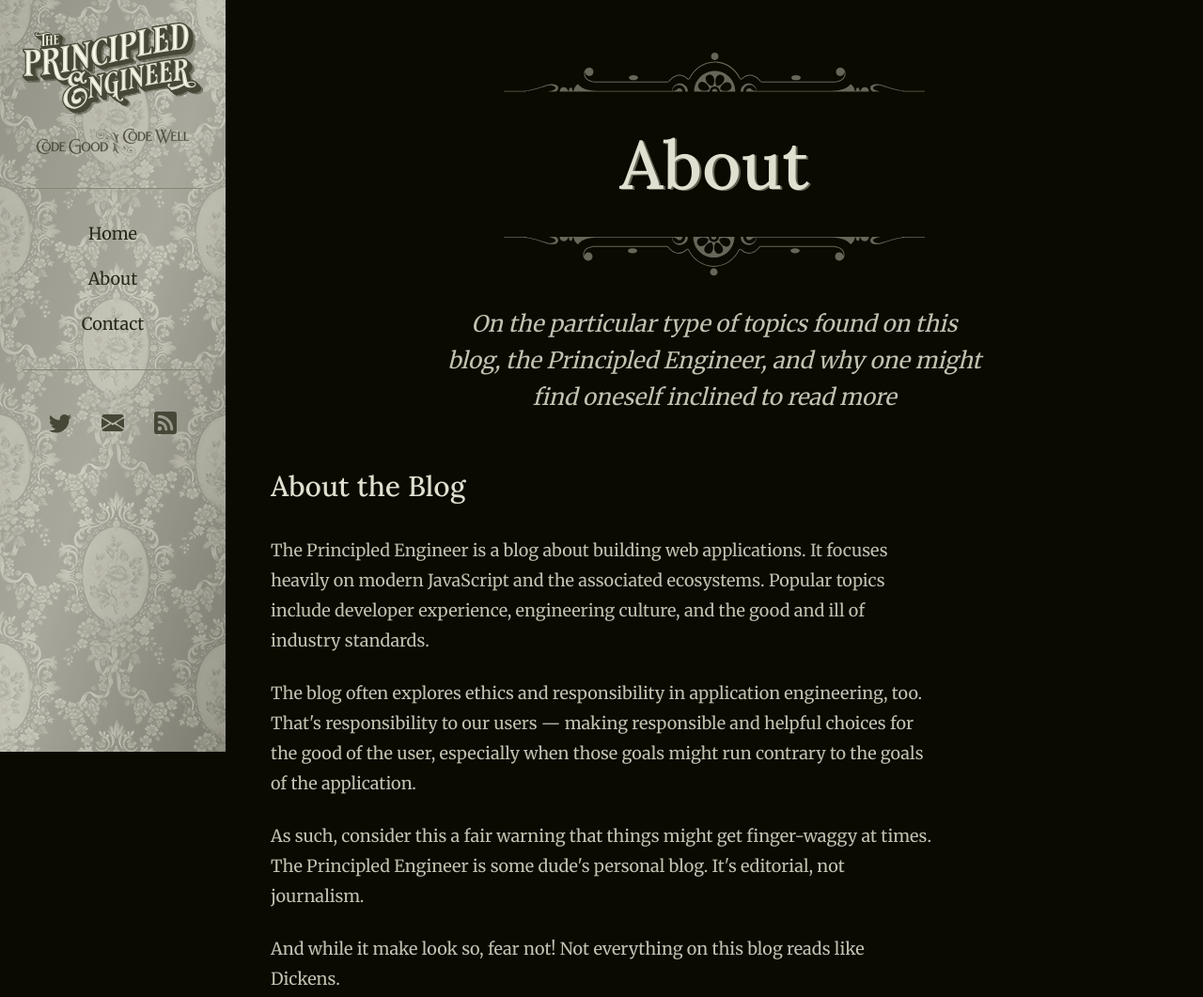
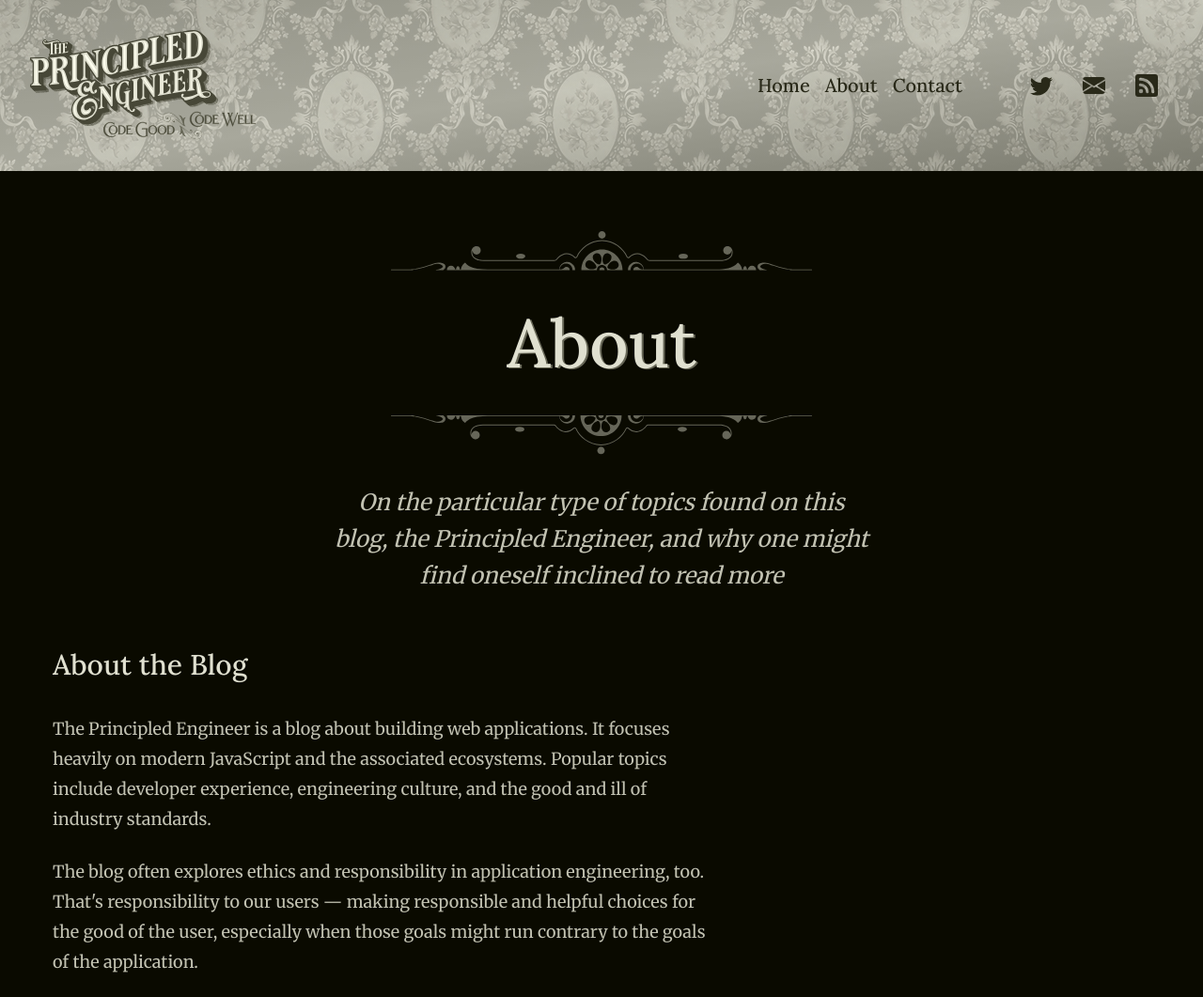
Before and after one commit to phillipluther/principled-engineer, a Gatsby site: page /about in a window 1280 px wide. Shown: the top 1061 px of the page at 94% size. Built offline with nearby package versions, Linux system fonts and the light colour scheme; Gatsby itself is replaced by a stand-in of ours.

Commit message:
reposition header nav at lg

```diff
--- a/src/components/header.tsx
+++ b/src/components/header.tsx
@@ -13,6 +13,7 @@ import Logo from '../images/principled-engineer-logo.inline.svg';
 import Drawer from './drawer';
 import Flourish from './flourish';
 import PrimaryNav from './primary-nav';
+import { SkipNavLink } from './skip-nav';
 import SocialMenu from './social-menu';
 
 const NavTitle = () => (
@@ -52,35 +53,34 @@ const Header = ({ className }: { className?: string }) => {
 
   return (
     <header
-      className={classnames('relative bg-global-header p-4 md:p-6', className)}
+      className={classnames('relative bg-global-header padded', className)}
     >
+      {isLarge && <SkipNavLink label="Skip Navigation" />}
+
+      <div className="max-w-screen-xl mx-auto flex justify-between items-center">
         <h1 className="inline-block">
           <Link to="/">
-          <Logo className="w-[235px] lg:w-full h-auto" alt="" aria-hidden />
+            <Logo className="w-[200px] h-auto" alt="" aria-hidden />
             <VisuallyHidden elementType="span">
               The Principled Engineer
             </VisuallyHidden>
           </Link>
-      </h1>
-
           <Tagline
-        className="relative bottom-4 left-[78px] lg:static lg:my-2 lg:w-full"
+            className="relative bottom-4 -mb-4 left-[78px]"
             alt=""
             aria-hidden
           />
           <VisuallyHidden elementType="p">Code good. Code well.</VisuallyHidden>
+        </h1>
 
         {isLarge ? (
           <>
-          <hr className="border-brando-500 w-full mt-8" />
-          <nav className="flex flex-wrap align-middle justify-center py-6">
+            <nav className="flex align-middle justify-end w-full">
               <PrimaryNav
-              className="w-full [&>li]:w-full text-brando-200"
+                className="text-brando-200 lg:flex-nowrap mr-12 lg:text-xl"
                 onClick={() => setIsMenuOpen(false)}
               />
-
-            <hr className="border-brando-500 w-full mt-6 mb-4" />
-            <SocialMenu className="pt-3 w-full justify-center text-brando-300" />
+              <SocialMenu className="justify-center text-brando-200" />
             </nav>
           </>
         ) : (
@@ -91,11 +91,6 @@ const Header = ({ className }: { className?: string }) => {
                 'icon-button',
                 'shadow-md',
                 'bg-brando-700',
-              'absolute',
-              'top-1/2',
-              'right-6',
-              'md:right-8',
-              '-mt-[28px]',
                 'text-[36px]',
               ].join(' ')}
               ref={buttonRef}
@@ -122,6 +117,7 @@ const Header = ({ className }: { className?: string }) => {
             </Drawer>
           </>
         )}
+      </div>
     </header>
   );
 };
--- a/src/components/layout.js
+++ b/src/components/layout.tsx
@@ -9,10 +9,10 @@ const Layout = ({ location, children }) => {
   const isRootPath = location.pathname === rootPath;
 
   return (
-    <div className="lg:pl-[240px]" data-is-root-path={isRootPath}>
-      <Header className="lg:fixed lg:fixed-left lg:h-screen lg:w-[240px]" />
+    <div data-is-root-path={isRootPath}>
+      <Header />
 
-      <main className="p-4 md:p-6">
+      <main className="padded">
         <SkipNavTarget />
         {children}
       </main>
--- a/src/components/primary-nav.tsx
+++ b/src/components/primary-nav.tsx
@@ -33,14 +33,17 @@ const PrimaryNav = ({
   className,
   ...props
 }: PrimaryNavProps) => (
-  <ul className={classnames('flex', 'flex-wrap', className)} {...props}>
+  <ul
+    className={classnames('flex', 'flex-wrap', 'text-lg', className)}
+    {...props}
+  >
     {primaryNavItems.map(({ label, href }) =>
       !showHome && href === '/' ? null : (
         <li
-          className="flex justify-center align-middle relative px-2"
+          className="flex justify-center items-center relative px-2 font-display"
           key={href}
         >
-          <Link to={href} className="text-lg w-full text-center leading-[48px]">
+          <Link to={href} className="w-full text-center leading-[48px]">
             {label}
           </Link>
         </li>
--- a/src/components/skip-nav.tsx
+++ b/src/components/skip-nav.tsx
@@ -10,7 +10,12 @@ const SkipNavLink = ({
   id?: string;
   label: string;
 }) => (
-  <VisuallyHidden id={id} isFocusable elementType="a">
+  <VisuallyHidden
+    isFocusable
+    elementType="a"
+    href={`#${id}`}
+    className="absolute z-20 p-4 bg-brando-200"
+  >
     {label}
   </VisuallyHidden>
 );
--- a/src/style.css
+++ b/src/style.css
@@ -33,4 +33,10 @@
     top: 0;
     height: 100vh;
   }
+
+  .padded {
+    @apply p-4;
+    @apply md:p-6;
+    @apply lg:p-8;
+  }
 }
```
Lines whose indentation alone changed are shown as unchanged.
